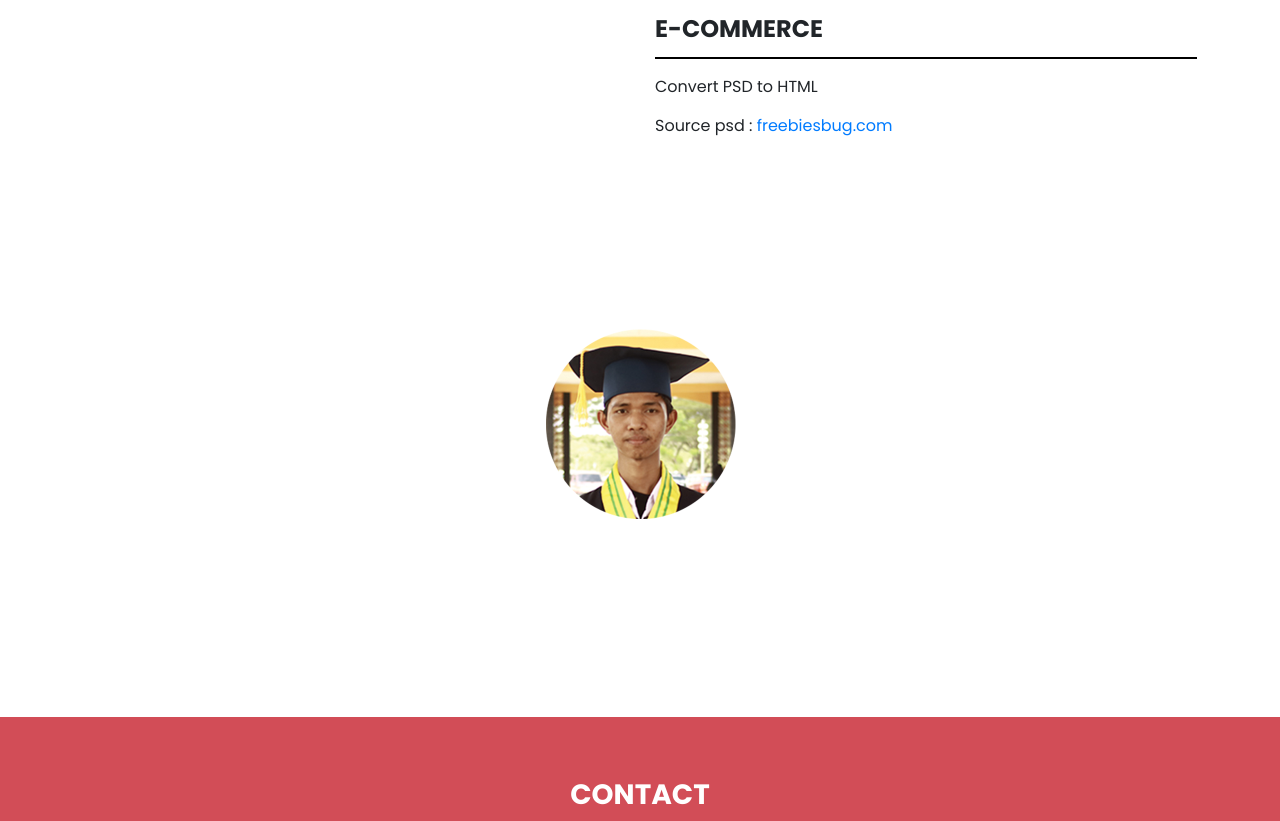
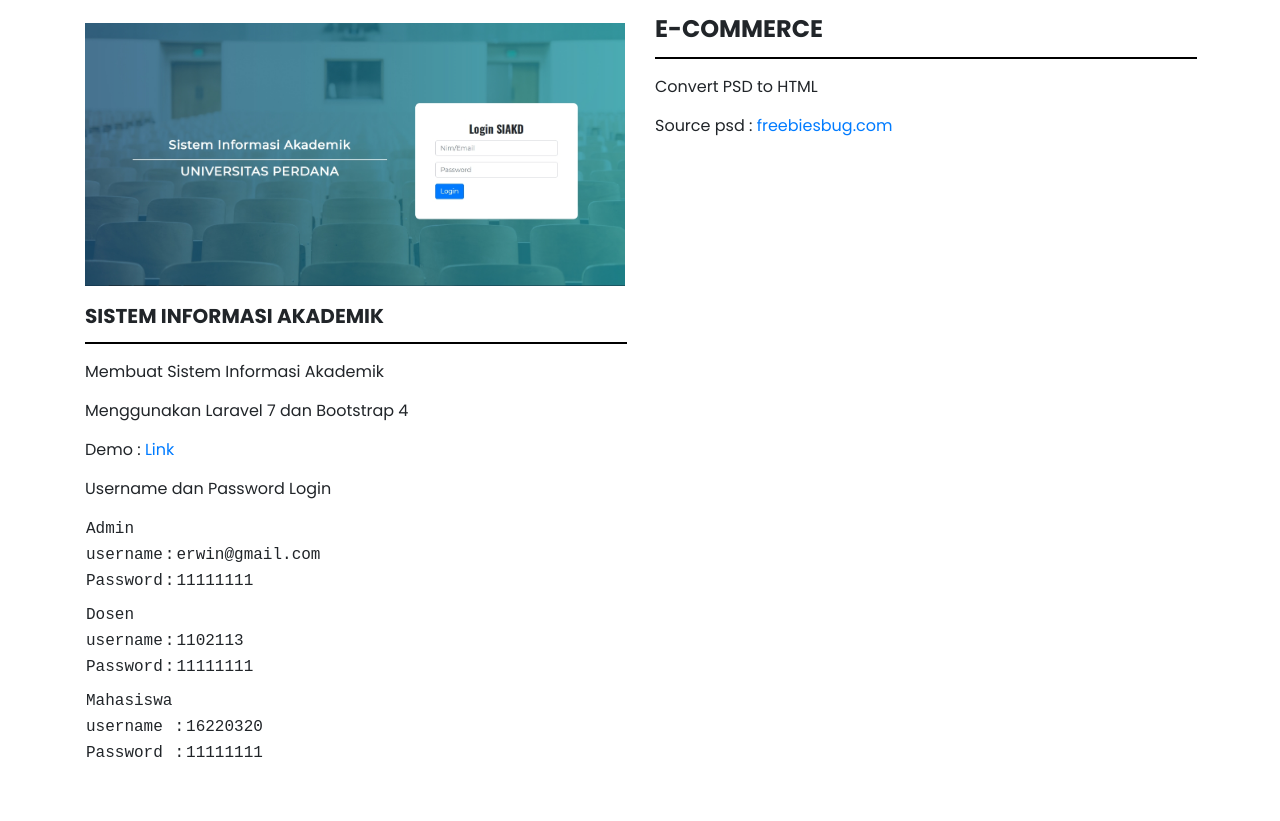
Before and after one commit to erwin-perdana/erwin-perdana.github.io, a plain HTML site: page index.html in a window 1280 px wide. Shown: the part 1778-2599 px from the top of the page. Drawn offline with Linux system fonts and the light colour scheme.

Commit message:
Menambahkan project baru dan asset baru

```diff
--- a/css/custom.css
+++ b/css/custom.css
@@ -293,6 +293,12 @@ left: 66.6%;
     margin-left: 0px;
     opacity: 1;
 }
+#project .up{
+    margin-top: -130px;
+}
+#project td{
+    font-family: 'Courier New', Courier, monospace;
+}
 /* about */
 #about{
     height: 500px;
--- a/index.html
+++ b/index.html
@@ -56,8 +56,8 @@
     <div class="container-fluid">
       <div class="row">
         <div class="col-12 text-white text-center jumbo">
-          <p>I'm Erwin Perdana</p>
-          <span>I'm Web Developer</span>
+          <p>Erwin Perdana</p>
+          <span>Web Developer</span>
           <div class="stage">
             <div class="box bounce-3"><a class="page-scroll" href="#project"><i class="fas fa-chevron-down"></i></a></div>
           </div>
@@ -112,6 +112,62 @@
           <p>Convert PSD to HTML</p>
           <p>Source psd : <a href="https://freebiesbug.com/psd-freebies/shophia-ecommerce-template/" target="_blank">freebiesbug.com</a></p>
         </div>
+        <div class="col-md-6 p4 up">
+          <div class="portfolio">
+            <img src="img/siakd.jpg" alt="">
+          </div>
+          <h5>SISTEM INFORMASI AKADEMIK</h5>
+          <hr>
+          <p>Membuat Sistem Informasi Akademik</p>
+          <p>Menggunakan Laravel 7 dan Bootstrap 4</p>
+          <p>Demo : <a href="http://siakd-perdana.epizy.com" target="_blank">Link</a></p>
+          <p>Username dan Password Login</p>
+          <table>
+            <tr>
+              <td>Admin</td>
+            </tr>
+            <tr>
+              <td>username</td>
+              <td>:</td>
+              <td>erwin@gmail.com</td>
+            </tr>
+            <tr>
+              <td>Password</td>
+              <td>:</td>
+              <td>11111111</td>
+            </tr>
+          </table>
+          <table class="mt-2">
+            <tr>
+              <td>Dosen</td>
+            </tr>
+            <tr>
+              <td>username</td>
+              <td>:</td>
+              <td>1102113</td>
+            </tr>
+            <tr>
+              <td>Password</td>
+              <td>:</td>
+              <td>11111111</td>
+            </tr>
+          </table>
+          <table class="mt-2">
+            <tr>
+              <td>Mahasiswa</td>
+            </tr>
+            <tr>
+              <td>username</td>
+              <td>:</td>
+              <td>16220320</td>
+            </tr>
+            <tr>
+              <td>Password</td>
+              <td>:</td>
+              <td>11111111</td>
+            </tr>
+          </table>
+        </div>
       </div>
     </div>
   </div>
@@ -124,7 +180,7 @@
         <div class="col-12">
           <h3>About Me</h3>
           <img src="img/me.png" alt="">
-          <p class="mt-3 mb-4">I am Erwin Perdana. I've been in the web development field for the last 2 years with enough experience in HTML5, CSS, Bootstrap4, Javascript, Jquery, Vue.JS, PHP, and Laravel.</p>
+          <p class="mt-3 mb-4">Saya Erwin Perdana. Saya seorang sarjana jurusan Sistem Informasi. Saya telah berkecimpung di bidang pengembangan web selama 2 tahun terakhir dengan pengalaman yang cukup dalam HTML5, CSS, Bootstrap4, Javascript, PHP, dan Laravel.</p>
           <a href="Cv.pdf" target="_blank" class="btn">My CV</a>
         </div>
       </div>
```
Also changed, not shown: img/beach2.jpg (added), img/siakd.jpg (added), 2 other files.
